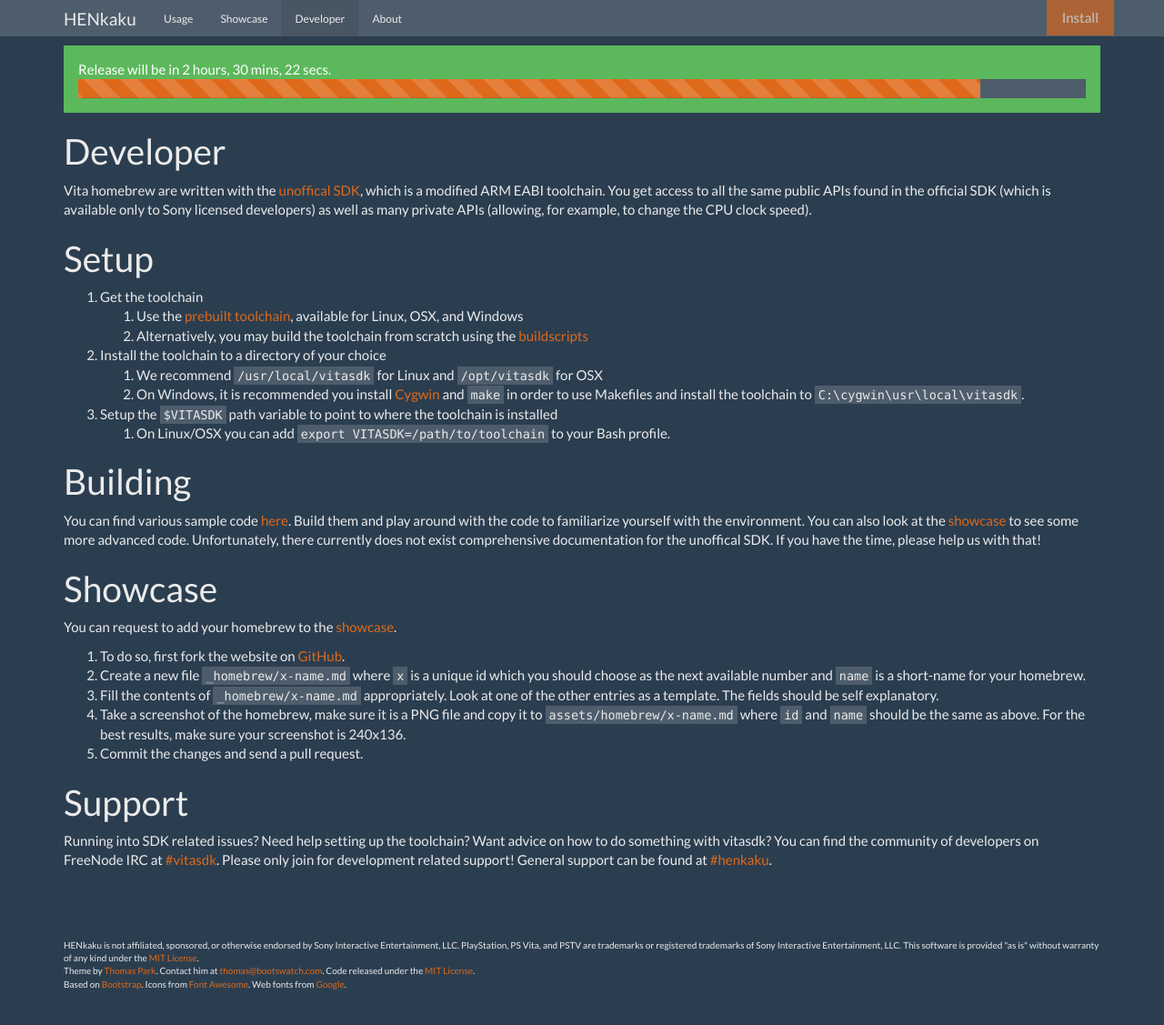
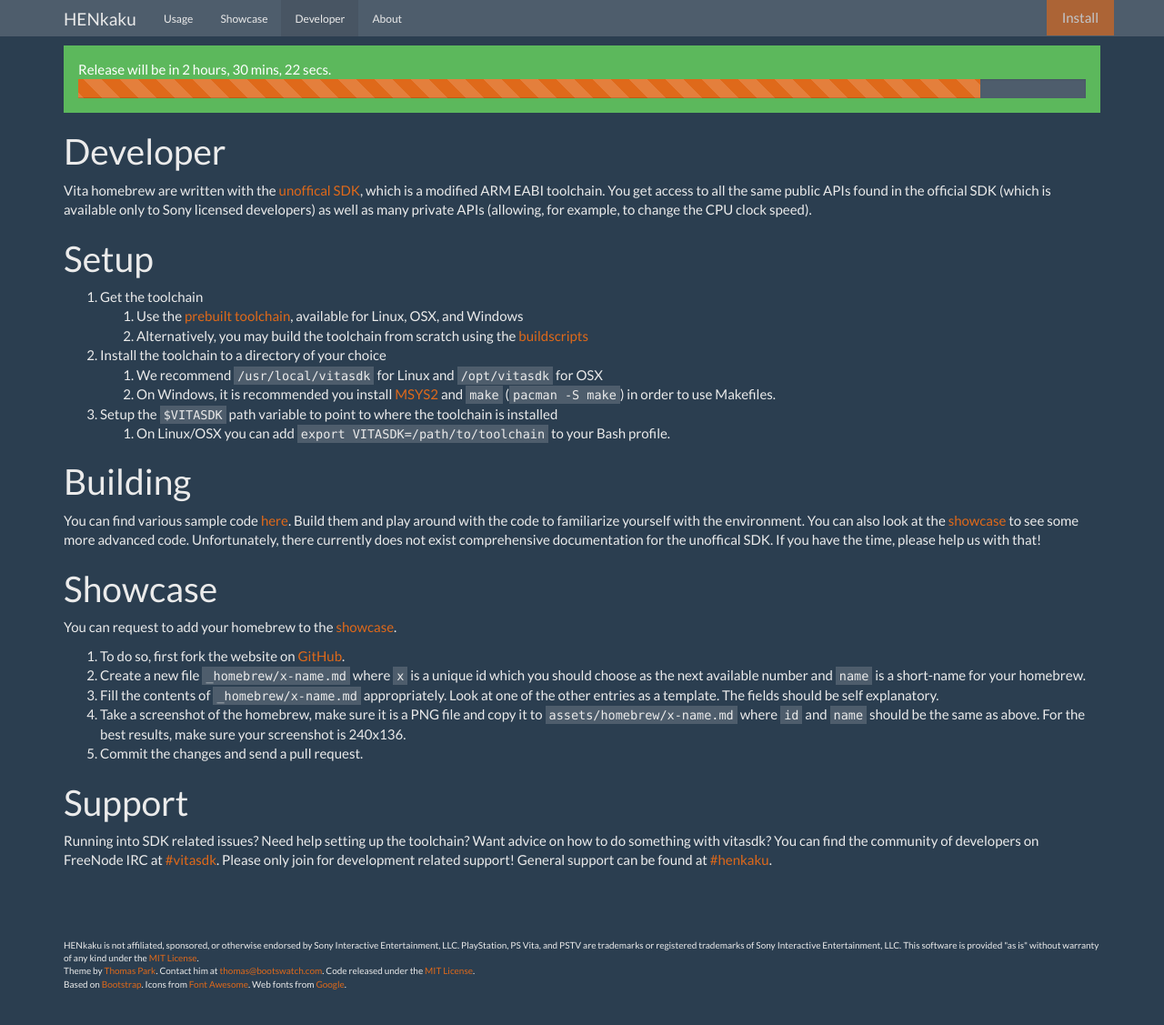
Before and after one commit to henkaku/henkaku.github.io, a Jekyll site: the page built from developer.md, in a window 1280 px wide and 1164 px high. Shown: the top 1127 px of the window at 91% size. Built offline with Jekyll 4.4.1, drawn with Linux system fonts in a browser that asks for light colours.

Commit message:
developer: cygwin=>msys

```diff
--- a/developer.md
+++ b/developer.md
@@ -14,7 +14,7 @@
    2. Alternatively, you may build the toolchain from scratch using the [buildscripts](https://github.com/vitasdk/buildscripts)
 2. Install the toolchain to a directory of your choice
    1. We recommend `/usr/local/vitasdk` for Linux and `/opt/vitasdk` for OSX
-   2. On Windows, it is recommended you install [Cygwin](https://cygwin.com) and `make` in order to use Makefiles and install the toolchain to `C:\cygwin\usr\local\vitasdk`.
+   2. On Windows, it is recommended you install [MSYS2](https://msys2.github.io/) and `make` (`pacman -S make`) in order to use Makefiles.
 3. Setup the `$VITASDK` path variable to point to where the toolchain is installed
    1. On Linux/OSX you can add `export VITASDK=/path/to/toolchain` to your Bash profile.
 
```
